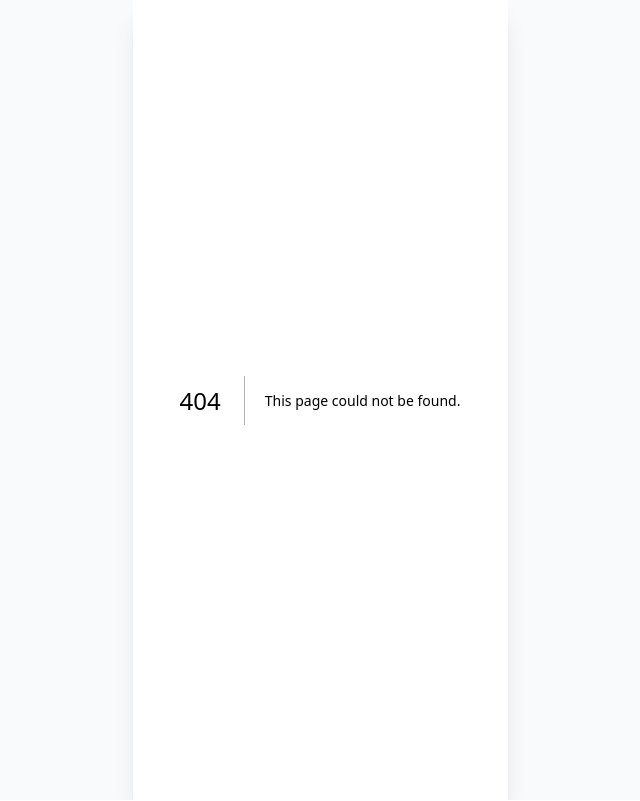
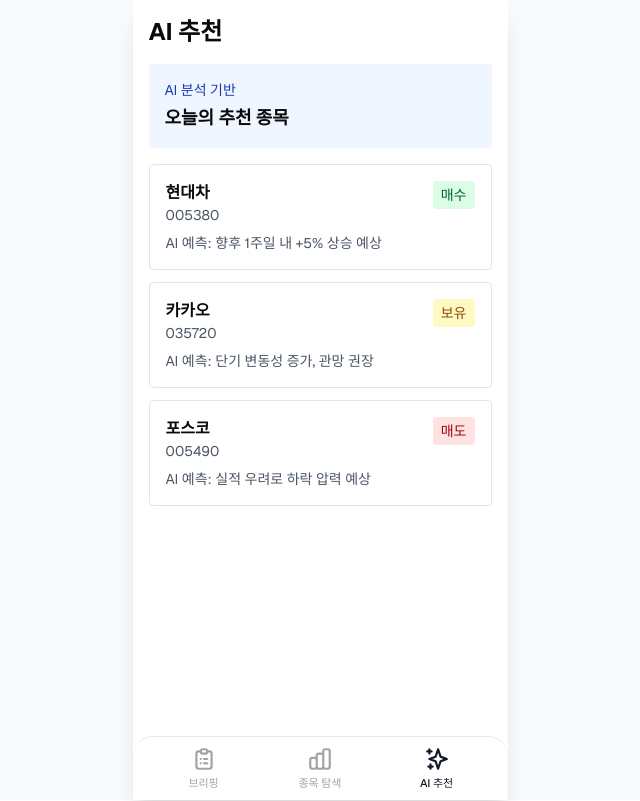
Before and after one commit to BuyBio/BuyBio, a Next.js app: page /ai-recommendations in a window 1280 px wide. Before the commit this address had no page. Shown: the whole page, without its empty margins (320-960 px from the left). Built offline with nearby package versions, Linux system fonts and the light colour scheme.

Commit message:
feat: implement bottom navigation bar

```diff
--- /dev/null
+++ b/app/ai-recommendations/page.tsx
@@ -0,0 +1,55 @@
+export default function AIRecommendationsPage() {
+  return (
+    <div className="flex flex-col p-4">
+      <h1 className="text-2xl font-bold mb-4">AI 추천</h1>
+      <div className="mb-4 p-4 bg-blue-50 rounded">
+        <div className="text-sm text-blue-800 mb-1">AI 분석 기반</div>
+        <div className="text-lg font-semibold">오늘의 추천 종목</div>
+      </div>
+      <div className="space-y-3">
+        <div className="p-4 border rounded">
+          <div className="flex justify-between items-start mb-2">
+            <div>
+              <div className="font-semibold">현대차</div>
+              <div className="text-sm text-gray-600">005380</div>
+            </div>
+            <div className="text-sm px-2 py-1 bg-green-100 text-green-800 rounded">
+              매수
+            </div>
+          </div>
+          <div className="text-sm text-gray-600">
+            AI 예측: 향후 1주일 내 +5% 상승 예상
+          </div>
+        </div>
+        <div className="p-4 border rounded">
+          <div className="flex justify-between items-start mb-2">
+            <div>
+              <div className="font-semibold">카카오</div>
+              <div className="text-sm text-gray-600">035720</div>
+            </div>
+            <div className="text-sm px-2 py-1 bg-yellow-100 text-yellow-800 rounded">
+              보유
+            </div>
+          </div>
+          <div className="text-sm text-gray-600">
+            AI 예측: 단기 변동성 증가, 관망 권장
+          </div>
+        </div>
+        <div className="p-4 border rounded">
+          <div className="flex justify-between items-start mb-2">
+            <div>
+              <div className="font-semibold">포스코</div>
+              <div className="text-sm text-gray-600">005490</div>
+            </div>
+            <div className="text-sm px-2 py-1 bg-red-100 text-red-800 rounded">
+              매도
+            </div>
+          </div>
+          <div className="text-sm text-gray-600">
+            AI 예측: 실적 우려로 하락 압력 예상
+          </div>
+        </div>
+      </div>
+    </div>
+  );
+}
--- /dev/null
+++ b/app/briefing/page.tsx
@@ -0,0 +1,20 @@
+export default function BriefingPage() {
+  return (
+    <div className="flex flex-col p-4">
+      <h1 className="text-2xl font-bold mb-4">브리핑</h1>
+      <div className="space-y-4">
+        <div className="p-4 bg-gray-100 rounded">
+          <h2 className="text-lg font-semibold mb-2">오늘의 시장 동향</h2>
+          <p className="text-gray-600">코스피 2,450.25 (+1.2%)</p>
+          <p className="text-gray-600">코스닥 789.10 (-0.5%)</p>
+        </div>
+        <div className="p-4 bg-gray-100 rounded">
+          <h2 className="text-lg font-semibold mb-2">주요 뉴스</h2>
+          <p className="text-gray-600">• 반도체 섹터 강세 지속</p>
+          <p className="text-gray-600">• 바이오 관련주 상승세</p>
+          <p className="text-gray-600">• 금리 인하 기대감 확산</p>
+        </div>
+      </div>
+    </div>
+  );
+}
--- /dev/null
+++ b/app/stocks/page.tsx
@@ -0,0 +1,36 @@
+export default function StocksPage() {
+  return (
+    <div className="flex flex-col p-4">
+      <h1 className="text-2xl font-bold mb-4">종목 탐색</h1>
+      <input
+        type="text"
+        placeholder="종목명 또는 코드 검색"
+        className="w-full p-2 border rounded mb-4"
+      />
+      <div className="space-y-2">
+        <div className="p-3 border rounded">
+          <div className="font-semibold">삼성전자</div>
+          <div className="text-sm text-gray-600">005930 • 72,500원 (+2.1%)</div>
+        </div>
+        <div className="p-3 border rounded">
+          <div className="font-semibold">SK하이닉스</div>
+          <div className="text-sm text-gray-600">
+            000660 • 198,000원 (+3.5%)
+          </div>
+        </div>
+        <div className="p-3 border rounded">
+          <div className="font-semibold">LG화학</div>
+          <div className="text-sm text-gray-600">
+            051910 • 345,000원 (-1.2%)
+          </div>
+        </div>
+        <div className="p-3 border rounded">
+          <div className="font-semibold">네이버</div>
+          <div className="text-sm text-gray-600">
+            035420 • 215,500원 (+0.8%)
+          </div>
+        </div>
+      </div>
+    </div>
+  );
+}
--- a/components/layout/mobile-layout.tsx
+++ b/components/layout/mobile-layout.tsx
@@ -1,4 +1,6 @@
 import type React from "react";
+
+import MobileBottomNavigation from "@/components/ui/mobile-bottom-navigation";
 
 interface MobileLayoutProps {
   children: React.ReactNode;
@@ -8,9 +10,12 @@
 export function MobileLayout({ children, className = "" }: MobileLayoutProps) {
   return (
     <div className="flex min-h-screen w-full justify-center bg-gray-50">
-      <div className={`w-full max-w-[375px] bg-white shadow-xl ${className}`}>
+      <main
+        className={`relative w-full max-w-[375px] bg-white shadow-xl ${className}`}
+      >
         {children}
-      </div>
+        <MobileBottomNavigation />
+      </main>
     </div>
   );
 }
--- /dev/null
+++ b/components/ui/mobile-bottom-navigation.tsx
@@ -0,0 +1,65 @@
+"use client";
+
+import Link from "next/link";
+import { usePathname } from "next/navigation";
+
+import {
+  HiOutlineChartBar,
+  HiOutlineClipboardList,
+  HiOutlineSparkles,
+} from "react-icons/hi";
+
+export default function MobileBottomNavigation() {
+  const pathname = usePathname();
+  const hideOnPaths = ["/sign-in", "/sign-up"];
+  const shouldShowBottomNav = !hideOnPaths.includes(pathname);
+
+  if (!shouldShowBottomNav) return null;
+
+  return (
+    <nav className="absolute bottom-0 left-0 right-0 z-50 flex h-16 w-full items-center justify-between bg-white border-t border-gray-200 rounded-tl-[20px] rounded-tr-[20px] px-4 py-1">
+      <Link
+        href="/briefing"
+        className={`flex flex-col items-center justify-center gap-[5px] h-16 w-[110px] transition-colors ${
+          pathname === "/briefing"
+            ? "text-gray-900"
+            : "text-[#9fa4a6] hover:text-gray-900"
+        }`}
+        prefetch={false}
+      >
+        <HiOutlineClipboardList className="h-[26px] w-[26px]" />
+        <span className="text-[11px] font-medium leading-[1.2] tracking-[-0.055px]">
+          브리핑
+        </span>
+      </Link>
+      <Link
+        href="/stocks"
+        className={`flex flex-col items-center justify-center gap-[5px] h-16 w-[110px] transition-colors ${
+          pathname === "/stocks"
+            ? "text-gray-900"
+            : "text-[#9fa4a6] hover:text-gray-900"
+        }`}
+        prefetch={false}
+      >
+        <HiOutlineChartBar className="h-[26px] w-[26px]" />
+        <span className="text-[11px] font-medium leading-[1.2] tracking-[-0.055px]">
+          종목 탐색
+        </span>
+      </Link>
+      <Link
+        href="/ai-recommendations"
+        className={`flex flex-col items-center justify-center gap-[5px] h-16 w-[110px] transition-colors ${
+          pathname === "/ai-recommendations"
+            ? "text-gray-900"
+            : "text-[#9fa4a6] hover:text-gray-900"
+        }`}
+        prefetch={false}
+      >
+        <HiOutlineSparkles className="h-[26px] w-[26px]" />
+        <span className="text-[11px] font-medium leading-[1.2] tracking-[-0.055px]">
+          AI 추천
+        </span>
+      </Link>
+    </nav>
+  );
+}
```
